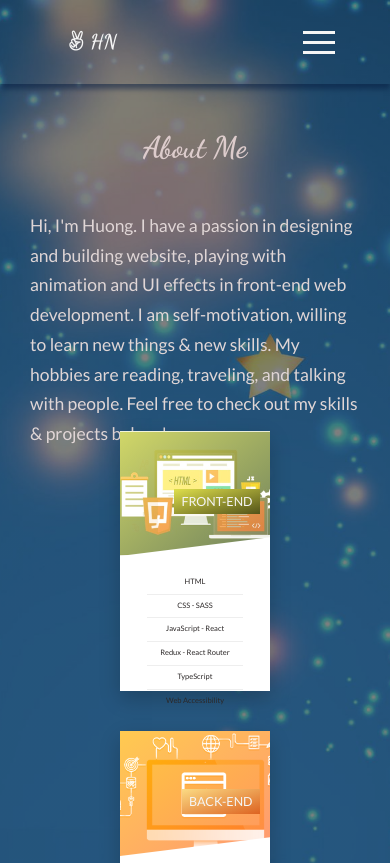
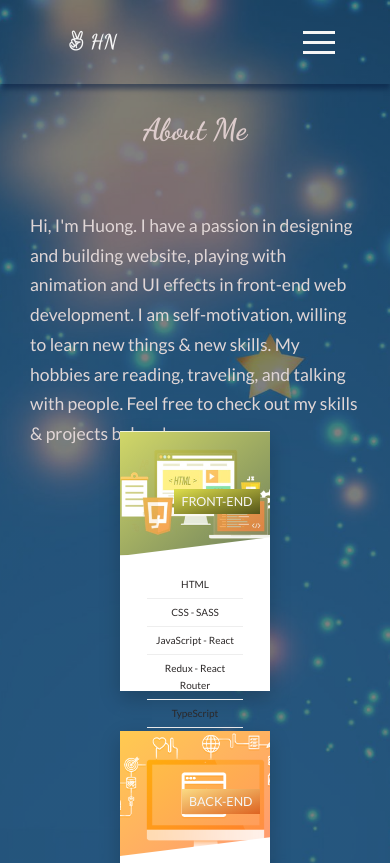
Before and after one commit to huongnguyen1709/my-porfolio-react, a React (Create React App) app: page /about in a window 390 px wide. Shown: the top 863 px of the page. Built offline with nearby package versions, Linux system fonts and the light colour scheme.

Commit message:
modify responsive about page

```diff
--- a/src/sass/sections/_about.scss
+++ b/src/sass/sections/_about.scss
@@ -9,6 +9,7 @@
   @media only screen and (max-width: $bp-extra-small) {
     grid-column: auto;
     font-size: 6rem;
+    margin: 4rem auto 0 auto;
   }
 }
 
@@ -222,7 +223,7 @@
       }
 
       @media only screen and (max-width: $bp-extra-small) {
-        ont-size: 2rem;
+        font-size: 2rem;
       }
     }
   }
```
